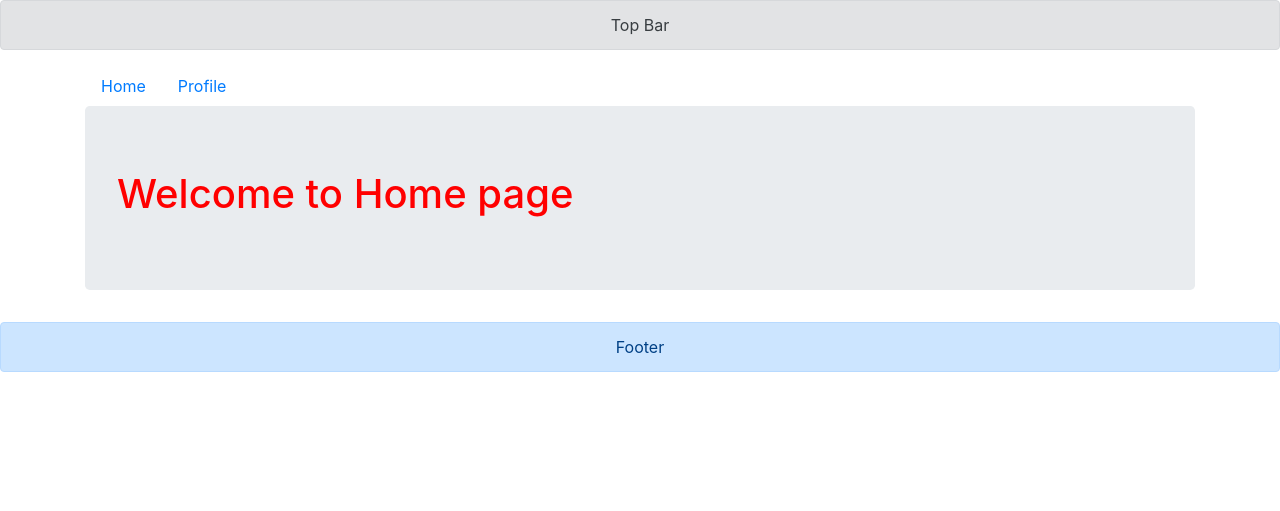
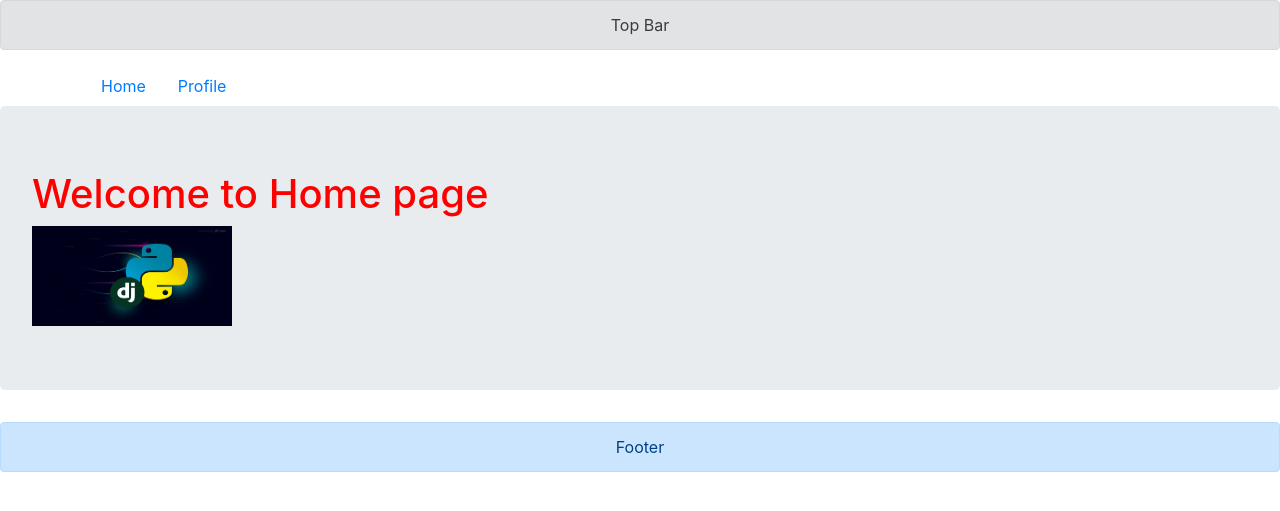
Before and after one commit to rrkattimani47/P7, a Django app: page / in a window 1280 px wide. Shown: the top 511 px of the page. Run offline with Django 3.2, Linux system fonts and the light colour scheme; parts of the project's set-up code (start-up, migrations or seed data) failed here and were passed over; some libraries are stand-ins or nearby versions.

Commit message:
Static Images added

```diff
--- a/templates/base.html
+++ b/templates/base.html
@@ -16,15 +16,8 @@
   {% include "partials/_navbar.html" %}
 
     {% block content %}
-      <div class="container">
-        <div class="jumbotron">
-            <h1>Welcome to base page</h1>
-            <img src="{% static 'images/django_logo.jpg' %}" alt="No Image Found" height="50" width="100">
-        </div>
-      </div>
+
     {% endblock %}
-
-
     {% include "partials/_footer.html" %}
 
 </body>
--- a/templates/myapp/home.html
+++ b/templates/myapp/home.html
@@ -1,13 +1,16 @@
 {% extends "base.html" %}
+{% load static %}
 
 {% block title %}
     <title>Home Page</title>
 {% endblock %}
 
 {% block content %}
-      <div class="container">
+
+
         <div class="jumbotron">
             <h1>Welcome to Home page</h1>
+            <img src="{% static 'images/django_logo.jpg' %}" alt="No Image Found" height="100px" width="200px">
         </div>
       </div>
 {% endblock %}
```
Also changed, not shown: static/images/django_logo.jpg (added), 2 other files.
